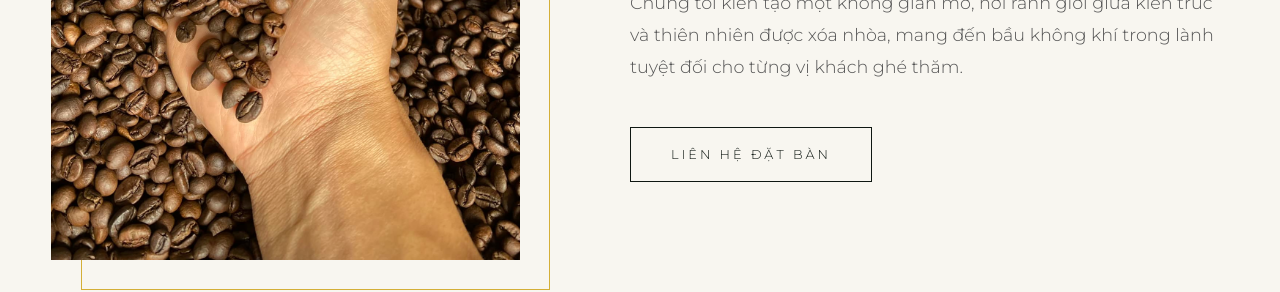
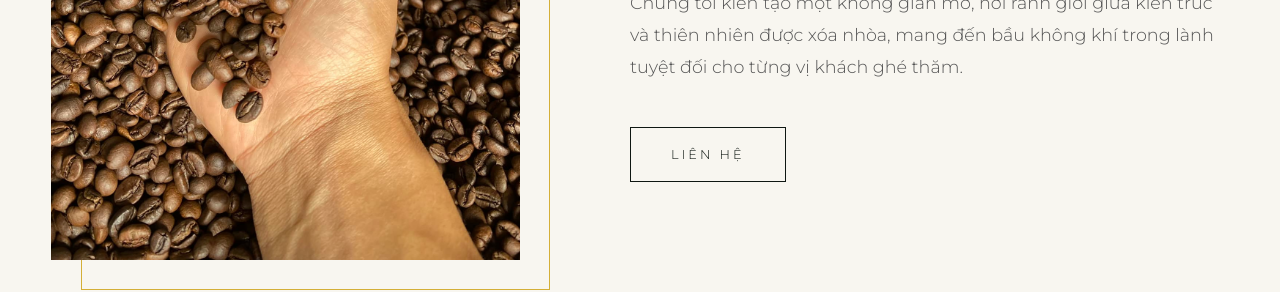
Before and after one commit to toannmtk00591-lang/c-m-c-house, a plain HTML site: page index.html in a window 1280 px wide. Shown: the part 1440-1732 px from the top of the page. Drawn offline with nearby package versions, Linux system fonts and the light colour scheme; a web font is replaced by a local one.

Commit message:
Update index.html

```diff
--- a/index.html
+++ b/index.html
@@ -359,7 +359,7 @@
                     </div>
                     <p>Tọa lạc tại Hẻm 437 Hùng Vương, Gia Nghĩa, Cẩm Cù House không chỉ là một quán cà phê. Đó là chốn về an yên, nơi bạn tìm lại bản thân giữa thanh âm róc rách của suối ngàn và hương vị cà phê mộc mạc.</p>
                     <p>Chúng tôi kiến tạo một không gian mở, nơi ranh giới giữa kiến trúc và thiên nhiên được xóa nhòa, mang đến bầu không khí trong lành tuyệt đối cho từng vị khách ghé thăm.</p>
-                    <a href="#contact" class="btn-luxury">Liên hệ đặt bàn</a>
+                    <a href="#contact" class="btn-luxury">Liên hệ </a>
                 </div>
             </div>
         </section>
```
